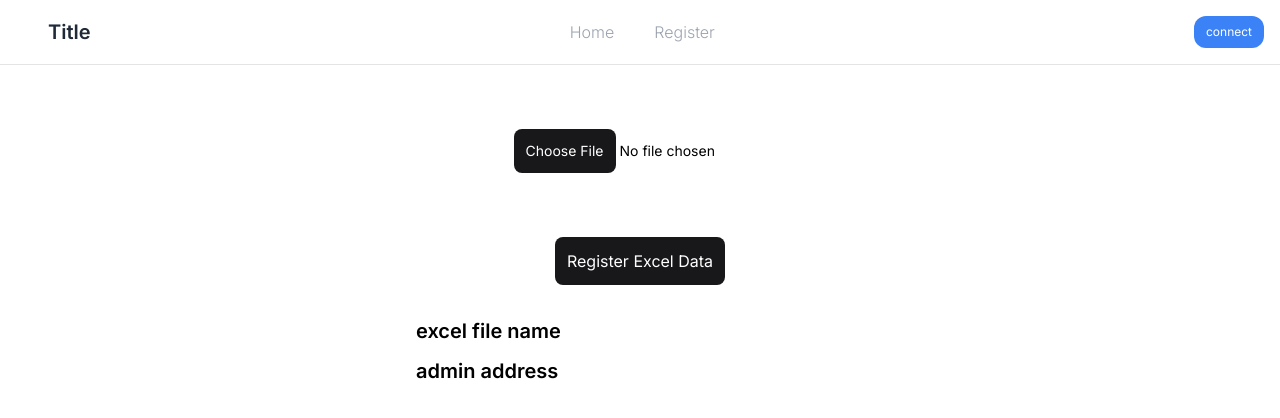
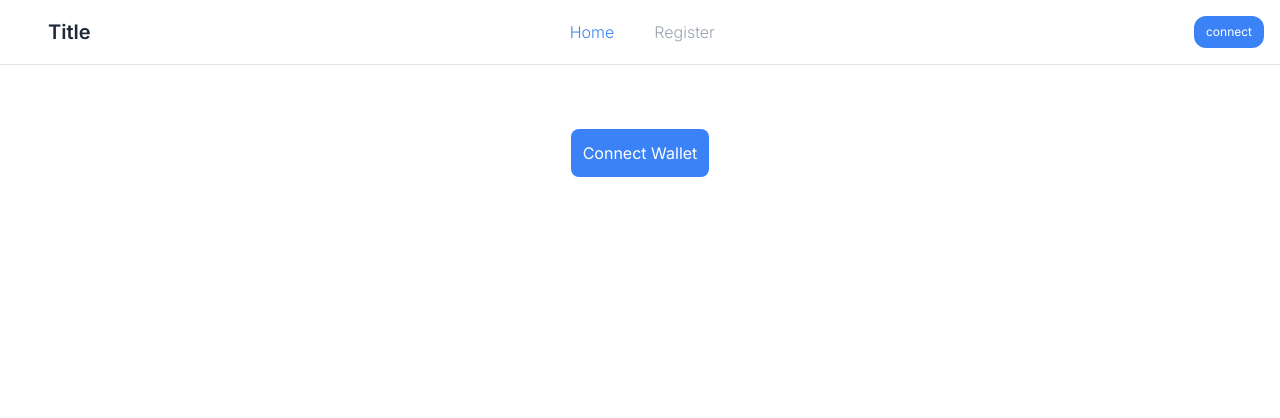
Before and after one commit to empire-uts/Nagoya-hack, a Next.js app in the folder frontend/: page / in a window 1280 px wide. Shown: the top 418 px of the page. Built offline with nearby package versions, Linux system fonts and the light colour scheme.

Commit message:
frontend ヘッダーと各ページの修正

```diff
--- a/frontend/package.json
+++ b/frontend/package.json
@@ -22,6 +22,7 @@
     "postcss": "8.4.28",
     "react": "18.2.0",
     "react-dom": "18.2.0",
+    "react-icons": "^4.10.1",
     "react-loading-indicators": "^0.2.3",
     "tailwindcss": "3.3.3",
     "typescript": "5.1.6"
--- a/frontend/src/app/layout.tsx
+++ b/frontend/src/app/layout.tsx
@@ -1,8 +1,9 @@
-import { Header } from '@/components/Header'
+import { Header } from '@/components/features/Header'
 import './globals.css'
 import type { Metadata } from 'next'
 import { Inter } from 'next/font/google'
 import { AccountProvider } from '../context/AccountProvider';
+import { PageProvider } from '@/context/PageProvider';
 
 const inter = Inter({ subsets: ['latin'] })
 
@@ -19,10 +20,12 @@ export default function RootLayout({
   return (
     <html lang="en">
       <body className={inter.className}>
-        <AccountProvider>
-            <Header/>
-            {children}
-        </AccountProvider>
+        <PageProvider>
+          <AccountProvider>
+              <Header/>
+              {children}
+          </AccountProvider>
+        </PageProvider>
         </body>
     </html>
   )
--- a/frontend/src/app/page.tsx
+++ b/frontend/src/app/page.tsx
@@ -1,64 +1,99 @@
 "use client"
 
 import { ethers } from "ethers";
-import { useState } from "react";
+import { useState, useContext, useEffect } from "react";
+import Image from 'next/image'
+import { AiFillCheckCircle, AiFillCloseCircle } from "react-icons/ai";
 
 import { CONTRACT_ADDRESS } from "@/utils/Contents";
 import contractAbi from "@/utils/contractAbi.json";
 import { useHash } from "@/hooks/useHash";
-import { ExcelInput } from "@/components/ExcelInput";
+import { ExcelInput } from "@/components/features/ExcelInput";
 import { useReadExcel } from "@/hooks/useReadExcel";
-import Spinner from "@/components/Spinner";
-import { useAccountContext } from "@/context/AccountProvider";
-import { FileAddressDisplay } from "@/components/FileAddressDisplay";
+import { FileAddressDisplay } from "@/components/features/FileAddressDisplay";
+import { usePageContext } from "@/context/PageProvider";
+import { IsConnectWallet } from "@/components/features/IsConnextWallet";
 
-export default function page() {
-  const { currentAccount } = useAccountContext();
-  const [ excelFile, setExcelFile ] = useState<File>();
-  const [ excelNameHash, setExcelNameHash ] = useState<Uint8Array>(new Uint8Array());
+
+export default function Home() {
+  const { setNowPage }  =usePageContext();
+  const [ excelFile, setExcelFile ] = useState<File | undefined>();
   const [ excelFileName, setExcelFileName ] = useState<string>("");
-  const [ isLoding, setIsLoding ] = useState<boolean>(false);
+  const [ targetAdminAddr, setTargetAdminAddr ] = useState("");
+  const [ isAddress, setIsAddress ] = useState(false);
+  const [ verifiedHashMatch, setVefiedHashMatch ] = useState<boolean>(false);
+  const [ isCheckExcelData, setIsCheckExcelData ] = useState<boolean>(false);
 
-  const registerExcelData = async() => {
+  useEffect(() => {
+    setNowPage("home");
+  }, [])
+
+  const checkHashMatch = async()=> {
     if(excelFile){
+      if(!ethers.utils.isAddress(targetAdminAddr)){
+        console.log("存在しないアドレス");
+        setIsAddress(false);
+        setIsCheckExcelData(true);
+        return;
+      }
+      setIsAddress(true);
       const excelDataJson = await useReadExcel(excelFile);
       const excelDataHash = await useHash(excelDataJson);
-
-      const _excelNameHash = await useHash(excelFileName);
+      const excelFileNameHash = await useHash(excelFileName);
 
       const { ethereum } = window;
     if(!ethereum){
       return;
     }
-
-      try{
     const provider = new ethers.providers.Web3Provider(ethereum);
-        const signer = provider.getSigner();
     const contract = new ethers.Contract(
       CONTRACT_ADDRESS,
       contractAbi.abi,
-          signer
+      provider
     )
 
-        const txn = await contract.addFile(_excelNameHash, excelDataHash);
-        setIsLoding(true);
-        await txn.wait();
-        setExcelNameHash(_excelNameHash);
-        setIsLoding(false);
-      }catch(error){
-        setIsLoding(false);
-      }
+    const _verifiedHashMatch:boolean = await contract.verifyFileHash(
+        targetAdminAddr,
+        excelFileNameHash,
+        excelDataHash
+      )
+    console.log("status :", _verifiedHashMatch);
+    setVefiedHashMatch(_verifiedHashMatch);
+    setIsCheckExcelData(true);
     }
   }
 
   return (
     <div className="flex flex-col max-w-4xl mx-auto items-center">
+      <IsConnectWallet>
         <ExcelInput setExcelFile={setExcelFile} setExcelFileName={setExcelFileName}/>
-      <button className="mt-16 p-3 text-white bg-zinc-900 rounded-lg hover:opacity-80 duration-200" onClick={registerExcelData}>Register Excel Data</button>
-      <FileAddressDisplay excelFileName={excelFileName} adminAddress={currentAccount}/>
-      {isLoding && (
-        <Spinner/>
+        <div className="mt-6 mb-16">
+          <input
+            className="px-4 py-2 border border-gray-200 text-zinc-500 rounded-full outline-none"
+            type="text"
+            placeholder="address..."
+            value={targetAdminAddr}
+            onChange={(e) => setTargetAdminAddr(e.target.value)}
+          />
+          {(isCheckExcelData && !isAddress)&& (
+            <p className="text-sm text-red-500">存在しないアドレス</p>
           )}
+        </div>
+        <div className="relative">
+          <button className="p-3 text-white bg-zinc-900 rounded-lg hover:opacity-80 duration-200" onClick={checkHashMatch}>Check Excel Data</button>
+          {isCheckExcelData && (
+            verifiedHashMatch? (
+              <AiFillCheckCircle className="absolute top-1 -left-10 mr-32 text-4xl text-green-500"/>
+            ):(
+              <>
+                <AiFillCloseCircle className="absolute top-1 -left-10 mr-32 text-4xl text-red-500"/>
+                <p className="mt-1 text-sm text-red-500">不一致</p>
+              </>
+            )
+          )}
+        </div>
+        <FileAddressDisplay excelFileName={excelFileName} adminAddress={targetAdminAddr}/>
+      </IsConnectWallet>
     </div>
   )
 }
--- a/frontend/src/app/register/page.tsx
+++ b/frontend/src/app/register/page.tsx
@@ -1,18 +1,30 @@
 "use client"
 
 import { ethers } from "ethers";
-import { useState } from "react";
+import { useEffect, useState } from "react";
 
 import { CONTRACT_ADDRESS } from "@/utils/Contents";
 import contractAbi from "@/utils/contractAbi.json";
 import { useHash } from "@/hooks/useHash";
-import { ExcelInput } from "@/components/ExcelInput";
+import { ExcelInput } from "@/components/features/ExcelInput";
 import { useReadExcel } from "@/hooks/useReadExcel";
+import Spinner from "@/components/ui/Spinner";
+import { useAccountContext } from "@/context/AccountProvider";
+import { FileAddressDisplay } from "@/components/features/FileAddressDisplay";
+import { usePageContext } from "@/context/PageProvider";
+import { IsConnectWallet } from "@/components/features/IsConnextWallet";
 
 export default function page() {
+  const { setNowPage }  =usePageContext();
+  const { currentAccount, connectWallet } = useAccountContext();
   const [ excelFile, setExcelFile ] = useState<File>();
   const [ excelNameHash, setExcelNameHash ] = useState<Uint8Array>(new Uint8Array());
   const [ excelFileName, setExcelFileName ] = useState<string>("");
+  const [ isLoding, setIsLoding ] = useState<boolean>(false);
+
+  useEffect(() => {
+    setNowPage("register");
+  }, [])
 
   const registerExcelData = async() => {
     if(excelFile){
@@ -25,6 +37,8 @@ export default function page() {
       if(!ethereum){
         return;
       }
+
+      try{
         const provider = new ethers.providers.Web3Provider(ethereum);
         const signer = provider.getSigner();
         const contract = new ethers.Contract(
@@ -34,15 +48,26 @@ export default function page() {
         )
 
         const txn = await contract.addFile(_excelNameHash, excelDataHash);
+        setIsLoding(true);
         await txn.wait();
         setExcelNameHash(_excelNameHash);
+        setIsLoding(false);
+      }catch(error){
+        setIsLoding(false);
+      }
     }
   }
 
   return (
-    <div className="flex flex-col items-center">
+    <div className="flex flex-col max-w-4xl mx-auto items-center">
+     <IsConnectWallet>
       <ExcelInput setExcelFile={setExcelFile} setExcelFileName={setExcelFileName}/>
       <button className="mt-16 p-3 text-white bg-zinc-900 rounded-lg hover:opacity-80 duration-200" onClick={registerExcelData}>Register Excel Data</button>
+      <FileAddressDisplay excelFileName={excelFileName} adminAddress={currentAccount}/>
+      {isLoding && (
+        <Spinner/>
+      )}
+     </IsConnectWallet>
     </div>
   )
 }
--- a/frontend/src/components/Header.tsx
+++ b/frontend/src/components/features/Header.tsx
@@ -4,9 +4,11 @@ import Link  from "next/link";
 import { useEffect, useState } from "react";
 
 import { useAccountContext } from "@/context/AccountProvider";
+import { usePageContext } from "@/context/PageProvider";
 
 
 export const Header = () => {
+  const { nowPage } = usePageContext();
   const { currentAccount, connectWallet } = useAccountContext();
   const [ shortAddr, setShortAddr ] = useState("");
 
@@ -24,10 +26,10 @@ export const Header = () => {
       <h1 className="ml-8 text-xl font-semibold text-gray-800">Title</h1>
       <ul className="flex gap-10 text-gray-400 font-light">
         <li>
-          <Link href="/" className="hover:text-gray-800">Home</Link>
+          <Link href="/" className={`hover:text-gray-800 ${nowPage==="home"? "text-blue-500": ""}`} >Home</Link>
         </li>
         <li>
-          <Link href="/register" className="hover:text-gray-800">Register</Link>
+          <Link href="/register" className={`hover:text-gray-800 ${nowPage==="register"? "text-blue-500": ""}` }>Register</Link>
         </li>
       </ul>
       {shortAddr === "" ? (
--- /dev/null
+++ b/frontend/src/components/features/IsConnextWallet.tsx
@@ -0,0 +1,21 @@
+import { useAccountContext } from "@/context/AccountProvider";
+import { FC, ReactNode } from "react";
+
+type Props = {
+  children: ReactNode
+}
+
+export const IsConnectWallet:FC<Props> = ({children}) => {
+  const { currentAccount, connectWallet }  = useAccountContext();
+  return(
+    <>
+      {currentAccount ==""?(
+        <button className="mt-16 p-3 text-white bg-blue-500 rounded-lg hover:opacity-80 duration-200" onClick={connectWallet}>Connect Wallet</button>
+      ):(
+        <>
+          {children}
+        </>
+      )}
+    </>
+  )
+}
--- a/frontend/src/context/AccountProvider.tsx
+++ b/frontend/src/context/AccountProvider.tsx
@@ -29,6 +29,11 @@ export const AccountProvider:FC<Props> = ({ children }) => {
       if(!ethereum){
         return;
       }
+      await ethereum.request({
+        method: 'wallet_switchEthereumChain',
+        params: [{ chainId: '0x13881' }],
+      });
+
       const accounts = await ethereum.request({method: "eth_requestAccounts"});
       if(accounts.length > 0){
         console.log('currentAccount: ', accounts[0]);
@@ -48,6 +53,11 @@ export const AccountProvider:FC<Props> = ({ children }) => {
           console.log('')
           return;
         }
+        await ethereum.request({
+          method: 'wallet_switchEthereumChain',
+          params: [{ chainId: '0x13881' }],
+        });
+
         const accounts = await ethereum.request({method: "eth_accounts"});
         if(accounts.length > 0){
           console.log('currentAccount: ', accounts[0]);
--- /dev/null
+++ b/frontend/src/context/PageProvider.tsx
@@ -0,0 +1,26 @@
+"use client"
+
+import { createContext, useState, ReactNode, FC, useContext } from "react";
+
+type Props ={
+  children: ReactNode
+}
+
+export const PageContext = createContext({} as {
+  nowPage: string,
+  setNowPage: React.Dispatch<React.SetStateAction<string>>
+});
+
+export const usePageContext = () => {
+  return useContext(PageContext);
+};
+
+export const PageProvider:FC<Props> = ({children}) => {
+  const [nowPage, setNowPage] = useState<string>("home");
+
+  return(
+    <PageContext.Provider value={{nowPage, setNowPage}}>
+      {children}
+    </PageContext.Provider>
+  )
+}
```
Also changed, not shown: frontend/src/components/features/ExcelInput.tsx (renamed from frontend/src/components/ExcelInput.tsx), frontend/src/components/features/FileAddressDisplay.tsx (renamed from frontend/src/components/FileAddressDisplay.tsx), frontend/src/components/ui/Spinner.tsx (renamed from frontend/src/components/Spinner.tsx), 1 other file (tests, documents, lock files or other folders). Lines whose indentation alone changed are shown as unchanged.
